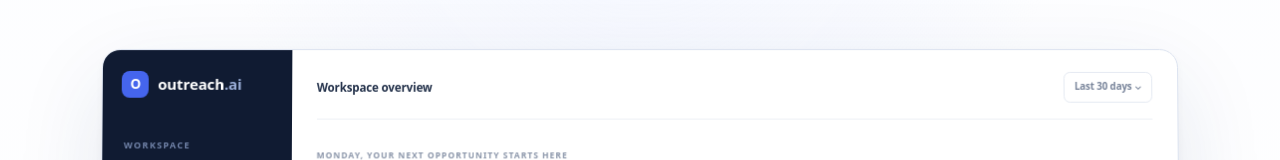
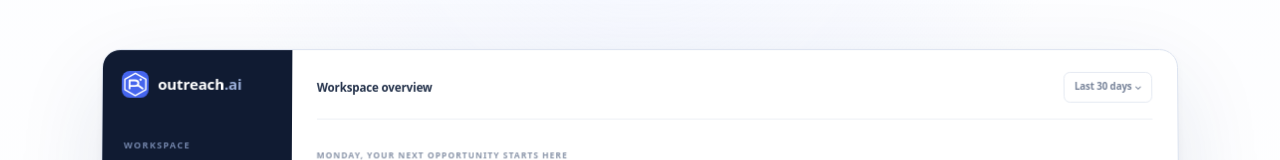
Before and after one commit to haseeb1984/Outreach-Marketing-Agent, a Next.js app in the folder frontend/: page / in a window 1280 px wide. Shown: the part 594-754 px from the top of the page. Built offline with nearby package versions, Linux system fonts and the light colour scheme.

Commit message:
Use the OM brand mark in the homepage workspace preview

```diff
--- a/frontend/app/page.tsx
+++ b/frontend/app/page.tsx
@@ -16,7 +16,7 @@ const capabilities = [
 function ProductPreview() {
   return <div className="product-preview" role="img" aria-label="Illustrative workspace preview with fictional sample prospect counts, draft totals and activity metrics">
     <div className="preview-sidebar">
-      <div className="preview-brand"><span className="preview-brand-mark">O</span><span>outreach<span className="preview-brand-muted">.ai</span></span></div>
+      <div className="preview-brand"><span className="preview-brand-mark" aria-hidden="true"><svg viewBox="0 0 40 40"><path d="M20 3.5 35.5 12.4v15.2L20 36.5 4.5 27.6V12.4L20 3.5Z" fill="none" stroke="currentColor" strokeWidth="2.1" strokeLinejoin="round"/><path d="M11.5 26V14h7.8c3.4 0 5.2 1.6 5.2 4.2s-1.8 4.1-5.2 4.1h-7.8m12.2-1.2 7 5" fill="none" stroke="currentColor" strokeWidth="2.8" strokeLinecap="round" strokeLinejoin="round"/><path d="M27.8 10.8 30 13l-2.2 2.2-2.2-2.2 2.2-2.2Z" fill="currentColor"/></svg></span><span>outreach<span className="preview-brand-muted">.ai</span></span></div>
       <span className="preview-side-label">WORKSPACE</span>
       <span className="preview-side-item active"><i>▦</i> Overview</span>
       <span className="preview-side-item"><i>⌕</i> Prospects</span>
```
